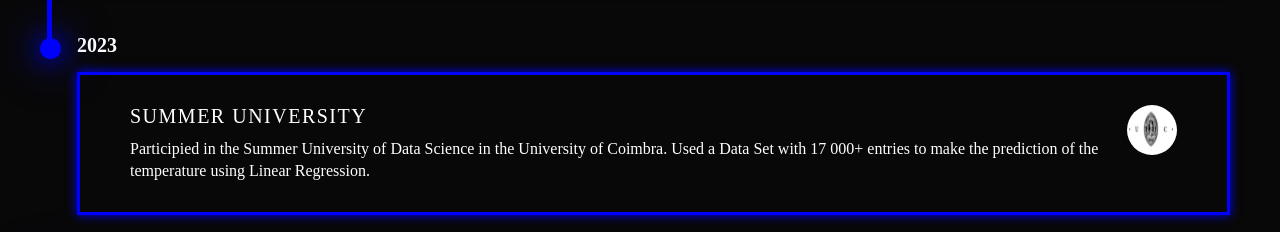
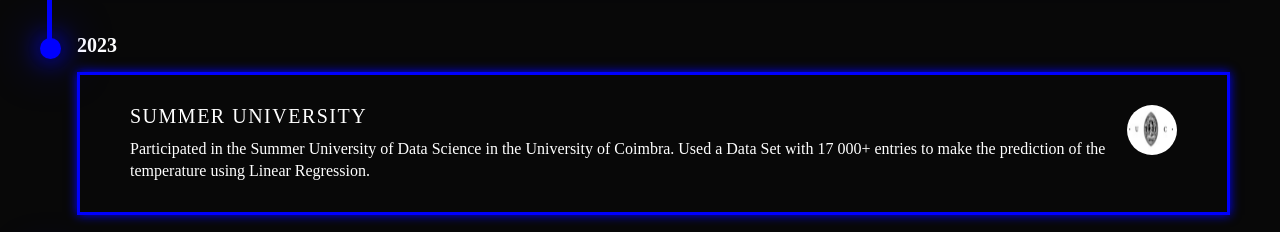
Before and after one commit to AfonsoManata/afonsomanata-website, a plain HTML site: page index.html in a window 1280 px wide. Shown: the part 2280-2512 px from the top of the page. Drawn offline with nearby package versions, Linux system fonts and the light colour scheme; animation ran at ten frames a second.

Commit message:
New Proj Text

```diff
--- a/index.html
+++ b/index.html
@@ -132,7 +132,7 @@
                 <div class="timeline-date">2023</div>
                 <div class="timeline-content">
                   <h3>Summer University<img src="img/experience2.png" alt="Summer University" class="right"></h3>
-                  <p>Participied in the Summer University of Data Science in the
+                  <p>Participated in the Summer University of Data Science in the
                     University of Coimbra. Used a Data Set with 17 000+ entries to
                     make the prediction of the temperature using Linear Regression.
                   </p>
```
